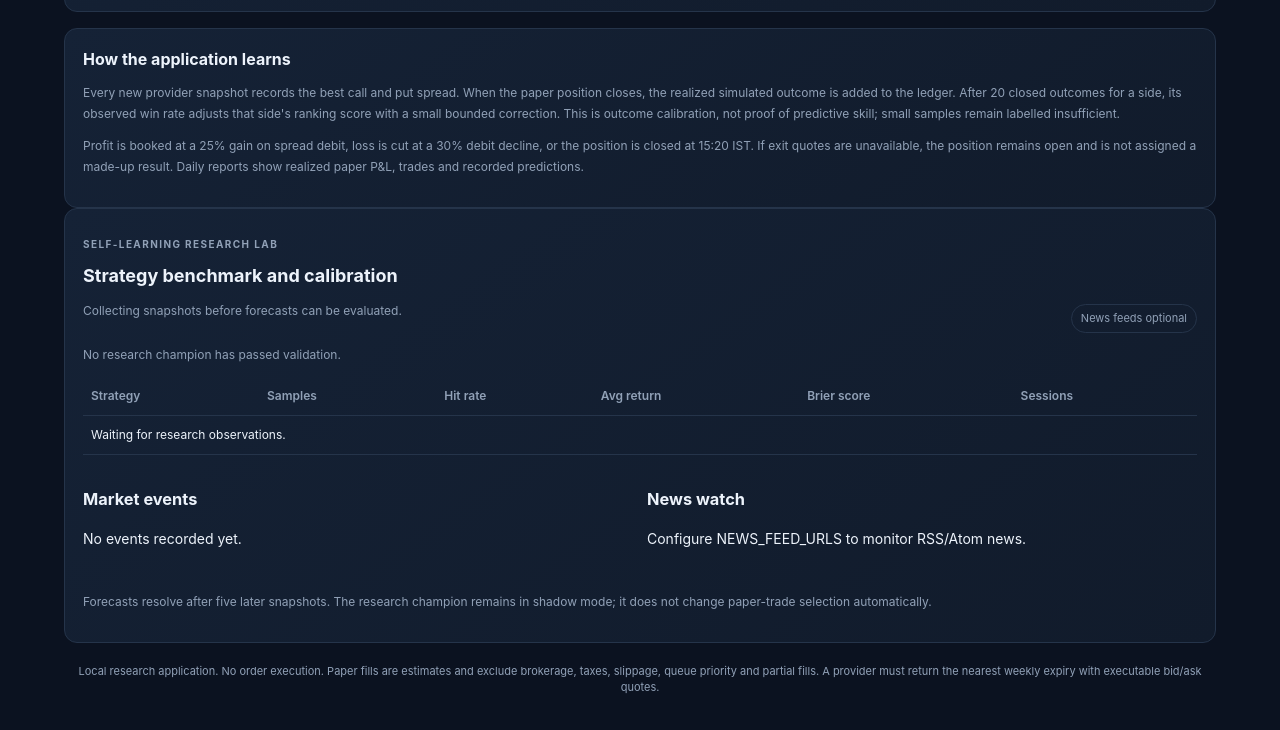
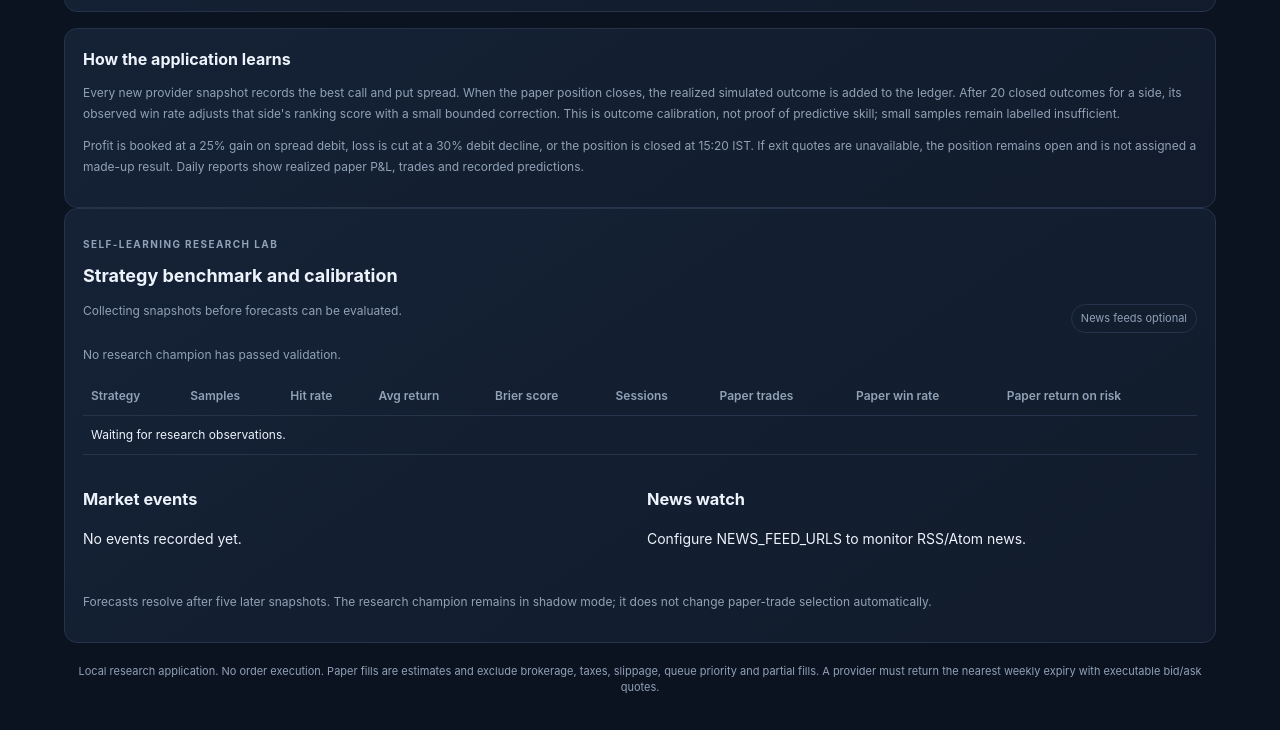
Before and after one commit to sourabhJainR/FnOPredictor, a website: page public/index.html in a window 1280 px wide. Shown: the part 1582-2312 px from the top of the page. Drawn offline with Linux system fonts and the light colour scheme; no server answers.

Commit message:
Show shadow paper trading benchmarks

```diff
--- a/public/index.html
+++ b/public/index.html
@@ -41,7 +41,7 @@
 <div class="reports"><strong>Daily reports:</strong> <span id="reportLinks">Reports are created after the market close.</span></div>
 </section>
 <section class="panel methodology"><h2>How the application learns</h2><p>Every new provider snapshot records the best call and put spread. When the paper position closes, the realized simulated outcome is added to the ledger. After 20 closed outcomes for a side, its observed win rate adjusts that side's ranking score with a small bounded correction. This is outcome calibration, not proof of predictive skill; small samples remain labelled insufficient.</p><p>Profit is booked at a 25% gain on spread debit, loss is cut at a 30% debit decline, or the position is closed at 15:20 IST. If exit quotes are unavailable, the position remains open and is not assigned a made-up result. Daily reports show realized paper P&amp;L, trades and recorded predictions.</p></section>
-<section class="panel research-panel"><div class="section-head inner"><div><p class="eyebrow">SELF-LEARNING RESEARCH LAB</p><h2>Strategy benchmark and calibration</h2><p id="researchStats" class="muted-copy">Collecting snapshots before forecasts can be evaluated.</p></div><span id="newsState" class="pill muted">News feeds optional</span></div><p id="championStatus" class="muted-copy">No research champion has passed validation.</p><div class="table-wrap"><table><thead><tr><th>Strategy</th><th>Samples</th><th>Hit rate</th><th>Avg return</th><th>Brier score</th><th>Sessions</th></tr></thead><tbody id="researchRows"><tr><td colspan="6">Waiting for research observations.</td></tr></tbody></table></div><div class="grid-two"><div><h3>Market events</h3><div id="eventFeed" class="active-trade">No events recorded yet.</div></div><div><h3>News watch</h3><div id="newsFeed" class="active-trade">Configure NEWS_FEED_URLS to monitor RSS/Atom news.</div></div></div><p class="muted-copy">Forecasts resolve after five later snapshots. The research champion remains in shadow mode; it does not change paper-trade selection automatically.</p></section>
+<section class="panel research-panel"><div class="section-head inner"><div><p class="eyebrow">SELF-LEARNING RESEARCH LAB</p><h2>Strategy benchmark and calibration</h2><p id="researchStats" class="muted-copy">Collecting snapshots before forecasts can be evaluated.</p></div><span id="newsState" class="pill muted">News feeds optional</span></div><p id="championStatus" class="muted-copy">No research champion has passed validation.</p><div class="table-wrap"><table><thead><tr><th>Strategy</th><th>Samples</th><th>Hit rate</th><th>Avg return</th><th>Brier score</th><th>Sessions</th><th>Paper trades</th><th>Paper win rate</th><th>Paper return on risk</th></tr></thead><tbody id="researchRows"><tr><td colspan="9">Waiting for research observations.</td></tr></tbody></table></div><div class="grid-two"><div><h3>Market events</h3><div id="eventFeed" class="active-trade">No events recorded yet.</div></div><div><h3>News watch</h3><div id="newsFeed" class="active-trade">Configure NEWS_FEED_URLS to monitor RSS/Atom news.</div></div></div><p class="muted-copy">Forecasts resolve after five later snapshots. The research champion remains in shadow mode; it does not change paper-trade selection automatically.</p></section>
 <footer>Local research application. No order execution. Paper fills are estimates and exclude brokerage, taxes, slippage, queue priority and partial fills. A provider must return the nearest weekly expiry with executable bid/ask quotes.</footer>
 </main><script type="module" src="/monitor.js"></script>
 </body></html>
```
